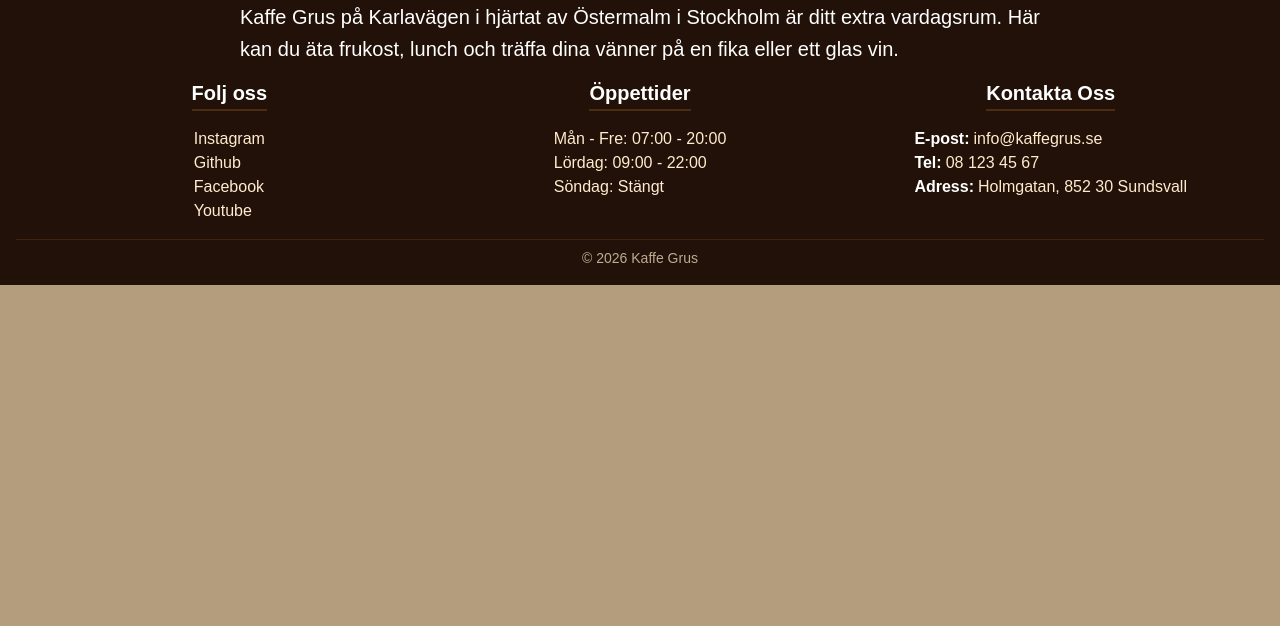
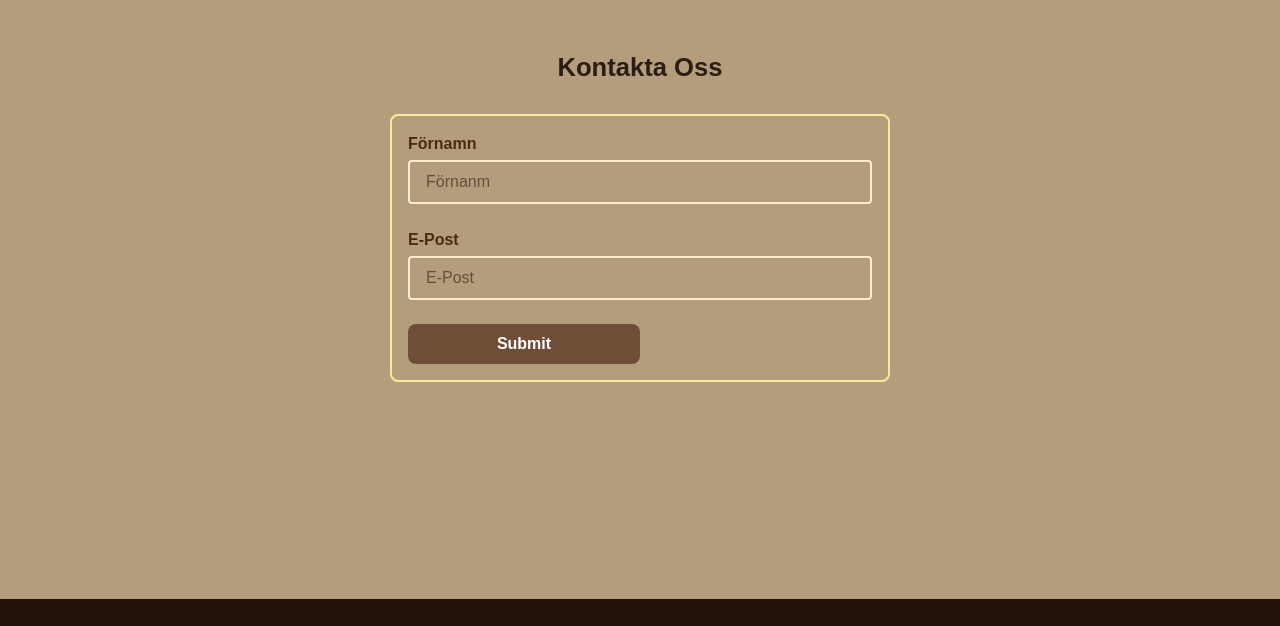
Before and after one commit to payamaya/projekt_uppgift, a plain HTML site: page kontakt.html in a window 1280 px wide. Shown: the part 272-898 px from the top of the page. Before the commit the page ends 800 px from the top, so only its background shows below. Drawn offline with Linux system fonts and the light colour scheme.

Commit message:
BugFix: Fixat krash vid navigering
Funktion:Skapat och stylat kontaktformuläret

Lagt till reponsiv och tillgäglighet med css-variabler

```diff
--- a/css/styles.css
+++ b/css/styles.css
@@ -76,7 +76,13 @@ img {
   display: block;
   height: auto;
 }
-
+input,
+button {
+  font: inherit;
+  color: inherit;
+  background-color: transparent;
+  border: navajowhite;
+}
 /* LAYOUT FÖR HUVUDINNEHÅLL */
 main {
   max-width: 1200px;
@@ -414,6 +420,86 @@ main {
   justify-content: center;
 }
 
+/* KONTAKT_FORM SIDA */
+main {
+  min-height: 700px;
+  display: flex;
+  align-content: center;
+  flex-direction: column;
+  margin-block: var(--avstand-xl);
+  align-items: center;
+  justify-content: center;
+}
+.kontakt-main h1 {
+  height: auto;
+  display: flex;
+  align-content: center;
+  justify-content: center;
+  margin-bottom: var(--avstand-xl);
+  font-size: clamp(2rem, 2vw, 4rem);
+  font-weight: 800;
+  width: 100%;
+}
+#kontakt-sektion {
+  width: 100%;
+  max-width: 500px;
+  margin: 0 auto;
+}
+.form {
+  display: flex;
+  flex-direction: column;
+  border: 2px solid var(--accent-farg);
+  padding: var(--avstand-md);
+  border-radius: var(--avstand-sm);
+}
+.namn-input,
+.mail-input {
+  padding-block: var(--avstand-sm);
+  padding-inline: var(--avstand-md);
+  border-radius: var(--avstand-xs);
+  border: 2px solid var(--border-farg);
+  margin-bottom: var(--avstand-l);
+  color: var(--text-farg);
+  transition: border 0.2s ease;
+}
+.namn-input:focus,
+.mail-input:focus {
+  outline: none;
+  border-color: var(--primar-farg);
+}
+.label-mail,
+.label-namn {
+  color: var(--sekundar-farg);
+  font-weight: 700;
+  margin-bottom: var(--avstand-xs);
+}
+.namn-input::placeholder,
+.mail-input::placeholder {
+  color: var(--primar-fagr);
+  opacity: 0.6;
+}
+.submit-btn {
+  background-color: var(---primar-farg);
+  color: var(--vit-farg);
+  padding: var(--avstand-sm) var(--avstand-xs);
+  font-weight: 700;
+  border-radius: var(--avstand-sm);
+  transition:
+    background-color 0.2s ease,
+    transform 0.1s ease;
+  display: inline-block;
+  width: 50%;
+}
+.submit-btn:hover {
+  background-color: var(--sekundar-farg);
+}
+.submit-btn:active {
+  transform: scale(0.98);
+}
+.submit-btn:focus-visible {
+  outline: 3px solid var(--accent-farg);
+  outline-offset: 2px;
+}
 @keyframes navLink {
   /* Startläge: Menyn är synlig */
   from {
--- a/js/main.js
+++ b/js/main.js
@@ -27,6 +27,10 @@ document.addEventListener('DOMContentLoaded', () => {
 
 // FUNKTION: Generera navigationsmeny
 function skapaNavigeringsMeny() {
+  // Hämta listelementet från HTML-Koden
+  const menyLista = document.querySelector('#meny-lista')
+
+  if (!menyLista) return
   // Array med webbplats sidor
   const sidor = [
     { namn: 'Startsida', lank: 'index.html' },
@@ -34,9 +38,6 @@ function skapaNavigeringsMeny() {
     { namn: 'Kontakt', lank: 'kontakt.html' },
     { namn: 'Om Oss', lank: 'om-oss.html' },
   ]
-
-  // Hämta listelementet från HTML-Koden
-  const menyLista = document.querySelector('#meny-lista')
 
   // Hämta aktuella filnam för att kunna markera aktiv sida med index.html fallback
   const nuvarandesida =
@@ -98,10 +99,12 @@ async function getVarmKaffe() {
   } catch (error) {
     console.error('error :>> ', error)
     // Visa fel meddlande om data kunde inte hämtas
+    if (visaVarmMeny) {
       visaVarmMeny.innerHTML = `
     <h2>Varma Drycker</h2>
     <p class="felmeddelande" style="color:#f20000; padding:20px; text-align:center">Kunde inte ladda menyn just nu. Vänligen försök lite senare</p>
     `
+    }
   }
 }
 // Hämta kalla dryckor
@@ -125,14 +128,17 @@ async function getKallKaffe() {
     visaData(limitData, visaKallMeny)
   } catch (error) {
     console.error('error :>> ', error)
+    if (visaKallMeny) {
       visaKallMeny.innerHTML = `
       <h2>Kalla Drycker</h2>
       <p class="felmeddelande" style="color:#f20000; padding:20px; text-align:center">Kunde inte ladda menyn just nu. Vänligen försök lite senare</p>
       `
     }
   }
+}
 
 function visaData(kaffeArray, targetElement) {
+  if (!targetElement) return
   kaffeArray.forEach((coffee) => {
     // Closure guard
     if (coffee.title === 'BRPROBE') return
@@ -169,8 +175,11 @@ if (visaKallMeny && visaVarmMeny) {
 
 // KONTAKT SEKTION (contact section)
 const kontaktSektion = document.querySelector('#kontakt-sektion')
-// 1. Skapa formuläretElement Globalt EN gång
+
+//Skapa formuläretElement Globalt EN gång
+if (kontaktSektion) {
   let formSektion = document.createElement('form')
+  formSektion.className = 'form'
   const namnLabel = document.createElement('label')
   namnLabel.className = 'label-namn'
   namnLabel.innerText = 'Förnamn'
@@ -220,7 +229,7 @@ function skapaOchValideraFrom() {
       errors.push('Du måste ange ditt namn')
     }
     if (mail.value.trim() === '') {
-    errors.push('Du måste ange ditt e-post address')
+      errors.push('Du måste ange en e-postadress')
     }
     // Visa error meddelande pm fel finns coh avbryt
     if (errors.length > 0) {
@@ -232,8 +241,9 @@ function skapaOchValideraFrom() {
     formSektion.reset()
     return true
   }
+
   // HändelseLyssnare anropa skapaOchValideraFrom vid inskickninig
-kontaktSektion.addEventListener('submit', (e) => {
+  formSektion.addEventListener('submit', (e) => {
     // Förhindra sidan från att ladda om
     e.preventDefault()
     const isValid = skapaOchValideraFrom()
@@ -242,3 +252,4 @@ kontaktSektion.addEventListener('submit', (e) => {
       return
     }
   })
+}
--- a/kontakt.html
+++ b/kontakt.html
@@ -28,7 +28,7 @@
       </ul>
     </nav>
   </header>
-  <main>
+  <main class="kontakt-main">
     <h1>Kontakta Oss</h1>
     <section id="kontakt-sektion"><!--Här ska kontakt form visas--></section>
   </main>
```
Lines whose indentation alone changed are shown as unchanged.
